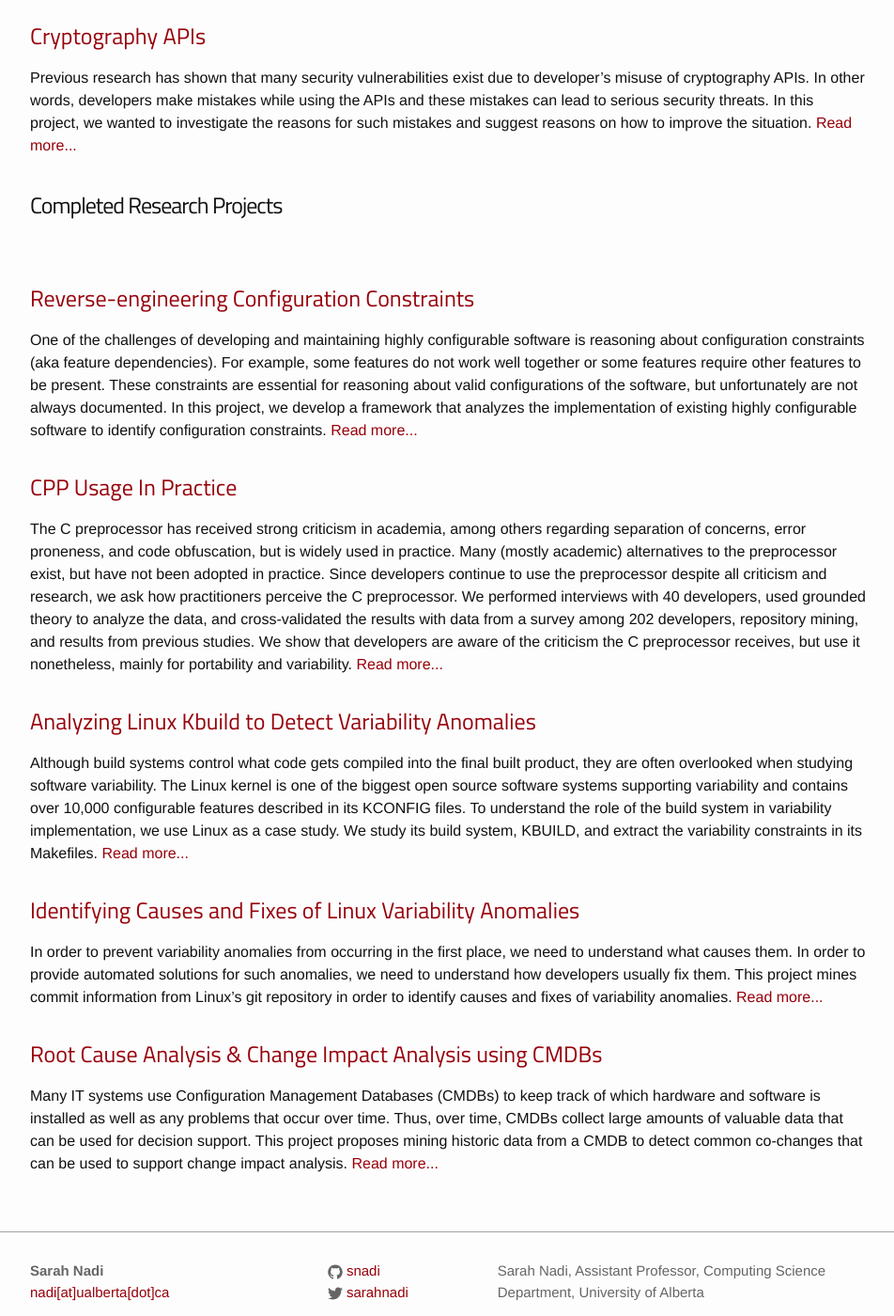
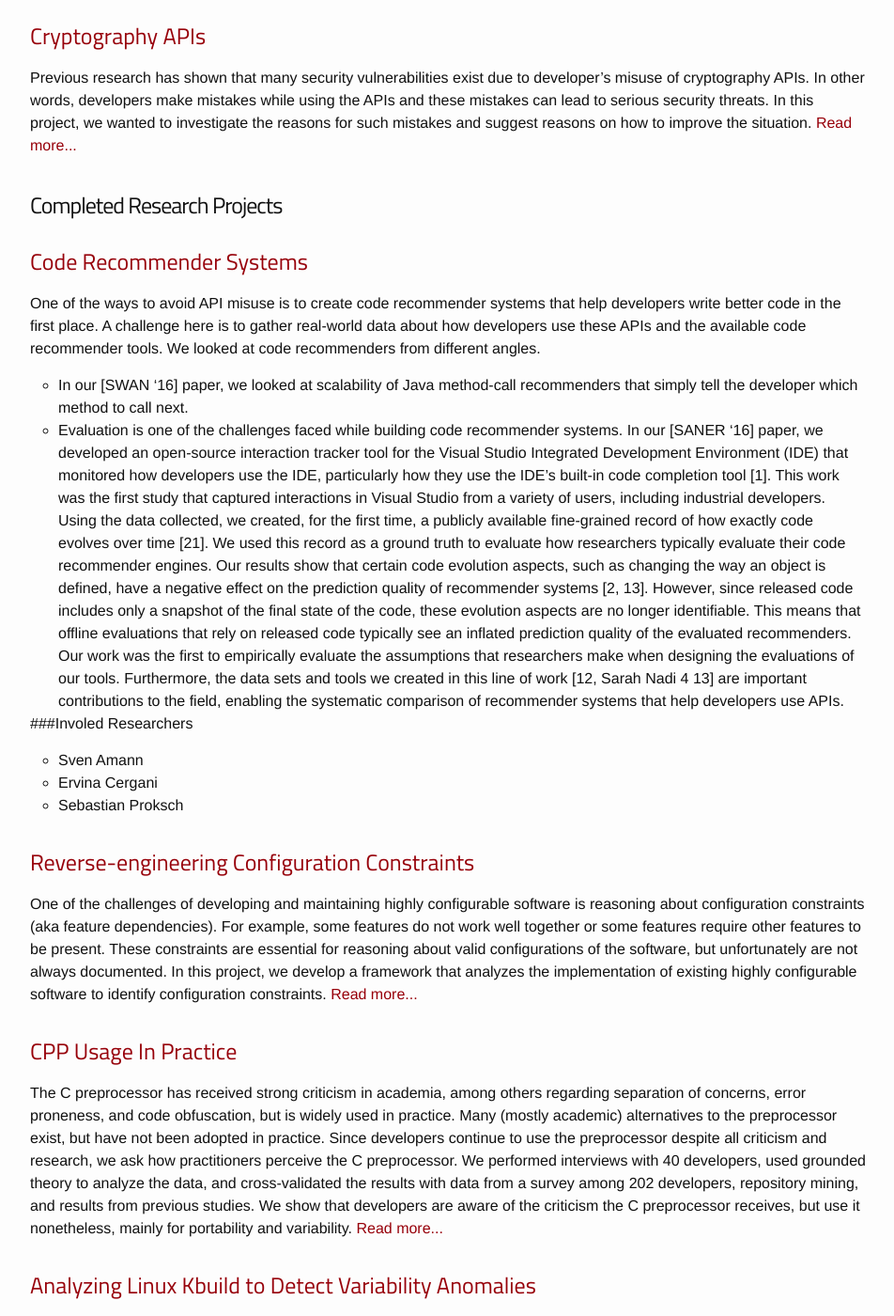
Before and after one commit to snadi/snadi.github.io, a Jekyll site: the page built from pages/research.md, in a window 1280 px wide and 1400 px high, scrolled down 799 px. Shown: the whole window at 94% size, without its empty margins (163-1115 px from the left). Built offline with Jekyll 4.4.1, drawn with Linux system fonts in a browser that asks for light colours; our own code applies the rules of GitHub Pages for plain Markdown files; some of the changed text lies outside the part shown.

Commit message:
Update research and service

```diff
--- /dev/null
+++ b/_posts/2017-03-28-coderecomm.md
@@ -0,0 +1,21 @@
+---
+layout: post
+title: Code Recommender Systems
+date: 2016-10-26 16:37:00
+permalink: /config-constraints/
+group: research
+tags: completed
+weight: 1
+---
+
+One of the ways to avoid API misuse is to create code recommender systems that help developers write better code in the first place. A challenge here is to gather real-world data about how developers use these APIs and the available code recommender tools. We looked at code recommenders from different angles.
+
+* In our [SWAN '16] paper, we looked at scalability of Java method-call recommenders that simply tell the developer which method to call next.
+* Evaluation is one of the challenges faced while building code recommender systems. In our [SANER '16] paper, we developed an open-source interaction tracker tool for the Visual Studio Integrated Development Environment (IDE) that monitored how developers use the IDE, particularly how they use the IDE’s built-in code completion tool [1]. This work was the first study that captured interactions in Visual Studio from a variety of users, including industrial developers. Using the data collected, we created, for the first time, a publicly available fine-grained record of how exactly code evolves over time [21]. We used this record as a ground truth to evaluate how researchers typically evaluate their code recommender engines. Our results show that certain code evolution aspects, such as changing the way an object is defined, have a negative effect on the prediction quality of recommender systems [2, 13]. However, since released code includes only a snapshot of the final state of the code, these evolution aspects are no longer identifiable. This means that offline evaluations that rely on released code typically see an inflated prediction quality of the evaluated recommenders. Our work was the first to empirically evaluate the assumptions that researchers make when designing the evaluations of our tools. Furthermore, the data sets and tools we created in this line of work [12,
+Sarah Nadi 4 13] are important contributions to the field, enabling the systematic comparison of recommender
+systems that help developers use APIs.
+
+###Involed Researchers
+* Sven Amann
+* Ervina Cergani
+* Sebastian Proksch
--- a/pages/research.md
+++ b/pages/research.md
@@ -10,6 +10,7 @@ group: research
 * Empirical Software Engineering
 * Mining Software Repositories
 * Highly configurable software & Software Product Lines
+* Code Recommender Systems
 * API misuses
 * Software maintenance and evolution
 
@@ -17,18 +18,12 @@ group: research
 
 # Current Research Projects
 
-<div><br/></div>
-
 <ul class="post-list">
 
 {% include filteredposts.html status="current" %}
 
-
 <div><br/></div>
-
 
 <h1 id="completed-research-projects">Completed Research Projects</h1>
 
-<div><br/></div>
-
 {% include filteredposts.html status="completed" %}
```
Also changed, not shown: _includes/service.html (added, +13 -0 lines), _posts/2017-05-27-oopsla2017.md (added, +9 -0 lines), _service/2017-05-27-oopsla2017.md (added, +8 -0 lines), pages/service.md (+7 -2 lines).
